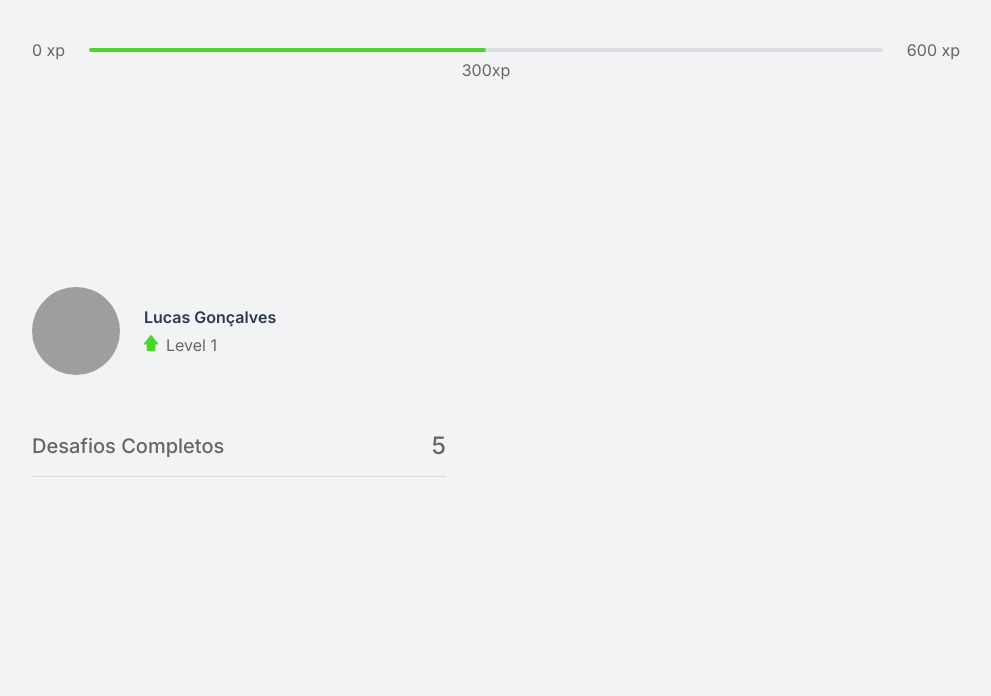
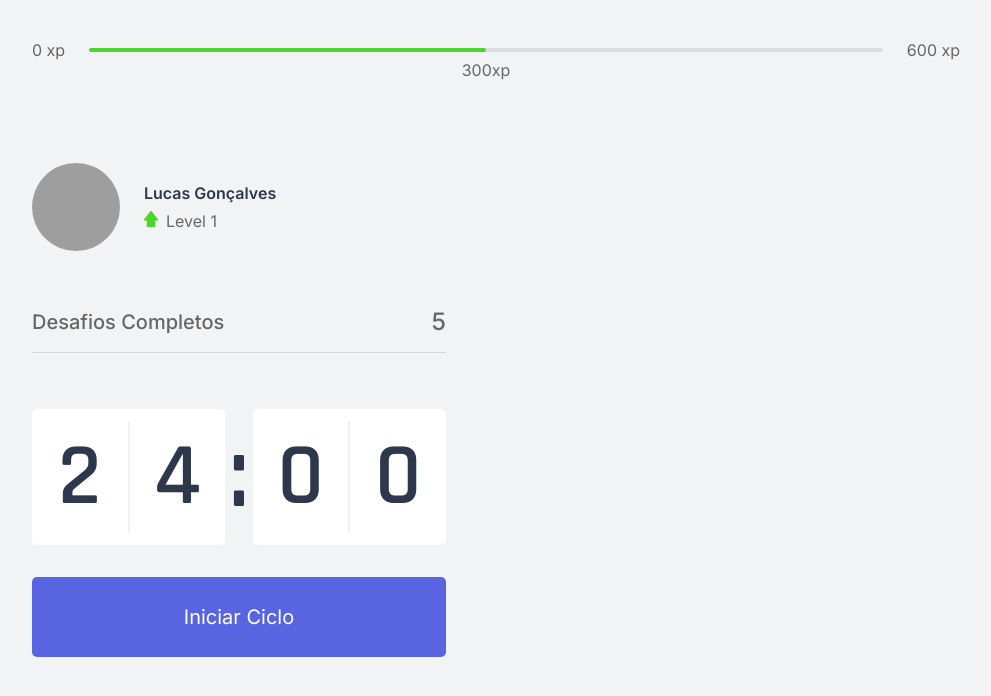
Before and after one commit to L-Goncalves/NLW-MoveIt-NXJS, a Next.js app: page / in a window 1280 px wide. Shown: the top 696 px of the page, without its empty margins (144-1135 px from the left). Built offline with nearby package versions, Linux system fonts and the light colour scheme; grey boxes are pictures that could not be loaded.

Commit message:
Creating Countdown component and finishing second class

```diff
--- /dev/null
+++ b/src/components/Countdown.tsx
@@ -0,0 +1,51 @@
+import styles from '../styles/components/Countdown.module.css'
+import { useState, useEffect } from 'react'
+export function CountDown(){
+
+    const [time, setTime] =  useState(24 * 60);
+    const [active, setActive] = useState(false);
+
+    const minutes =  Math.floor(time / 60);
+    const seconds = time % 60
+
+    const [minuteLeft, minuteRight] = String(minutes).padStart(2, '0').split('')
+    const [secondLeft, secondRight] = String(seconds).padStart(2, '0').split('')
+
+
+    function startCountdown(){
+        setActive(true)
+
+    }
+
+    useEffect(() => {
+        if(active && time > 0){
+            setTimeout(() => {
+                setTime(time -1)
+            }, 1000 )
+        }
+
+    }, [active, time] )
+
+
+
+    return(
+        <>
+        <div className={styles.countdownContainer}>
+            <div>
+                <span>{minuteLeft}</span>
+                <span>{minuteRight}</span>
+            </div>
+            <span>:</span>
+            <div>
+                <span>{secondLeft}</span>
+                <span>{secondRight}</span>
+            </div>
+
+
+        </div>
+        <button type="button" onClick={startCountdown} className={styles.countdownButton}>
+          Iniciar Ciclo
+      </button>
+       </>
+    )
+}
--- a/src/pages/_document.tsx
+++ b/src/pages/_document.tsx
@@ -7,6 +7,7 @@
         return(
             <Html>
                 <Head>
+                    <link rel="shortcut icon" href="favicon.png" type="image/x-icon"/>
                 <link rel="preconnect" href="https://fonts.gstatic.com"/>
                  <link href="https://fonts.googleapis.com/css2?family=Inter:wght@400;500;600&family=Rajdhani:wght@600&display=swap" rel="stylesheet"/>
                 </Head>
--- a/src/pages/index.tsx
+++ b/src/pages/index.tsx
@@ -1,6 +1,8 @@
 import { CompletedChallenges } from "../components/CompletedChallenges"
+import { CountDown } from "../components/Countdown"
 import { ExperienceBar } from "../components/ExperienceBar"
 import { Profile } from "../components/Profile"
+import Head from 'next/head'
 
 import styles from '../styles/pages/Home.module.css'
 
@@ -8,12 +10,17 @@
   return (
     <div className={styles.container}>
 
+      <Head>
+          <title>Início | move.it</title>
+      </Head>
+
       <ExperienceBar/>
 
       <section>
         <div>
           <Profile/>
           <CompletedChallenges/>
+          <CountDown/>
         </div>
         <div></div>
       </section>
--- /dev/null
+++ b/src/styles/components/Countdown.module.css
@@ -0,0 +1,58 @@
+.countdownContainer{
+    display: flex;
+    font-family: Rajdhani;
+    font-weight: 600;
+    color: var(--title);
+}
+
+.countdownContainer > div{
+    flex: 1;
+
+    display: flex;
+    align-items: center;
+    justify-content: space-evenly;
+    background: var(--white);
+    box-shadow: 0 0 60px rgba(0, 0, 0 0.05);
+    border-radius: 5px;
+    font-size: 5.5rem;
+    text-align: center;
+}
+
+.countdownContainer > div span{
+    flex: 1;
+}
+
+.countdownContainer > div span:first-child{
+    border-right: 1px solid #f0f1f3;
+}
+
+.countdownContainer > div span:last-child{
+    border-left: 1px solid #f0f1f3;
+}
+
+
+.countdownContainer > span{
+    font-size: 6.25rem;
+    margin: 0.25rem;
+}
+
+
+.countdownButton{
+    width: 100%;
+
+    height: 5rem;
+    margin-top: 2rem;
+    display: flex;
+    align-items: center;
+    justify-content: center;
+    border: 0;
+    border-radius: 5px;
+    background: var(--blue);
+    color: var(--white);
+    font-size: 1.25rem;
+    transition: background-color 0.5s;
+}
+
+.countdownButton:hover{
+    background: var(--blue-dark);
+}
```
